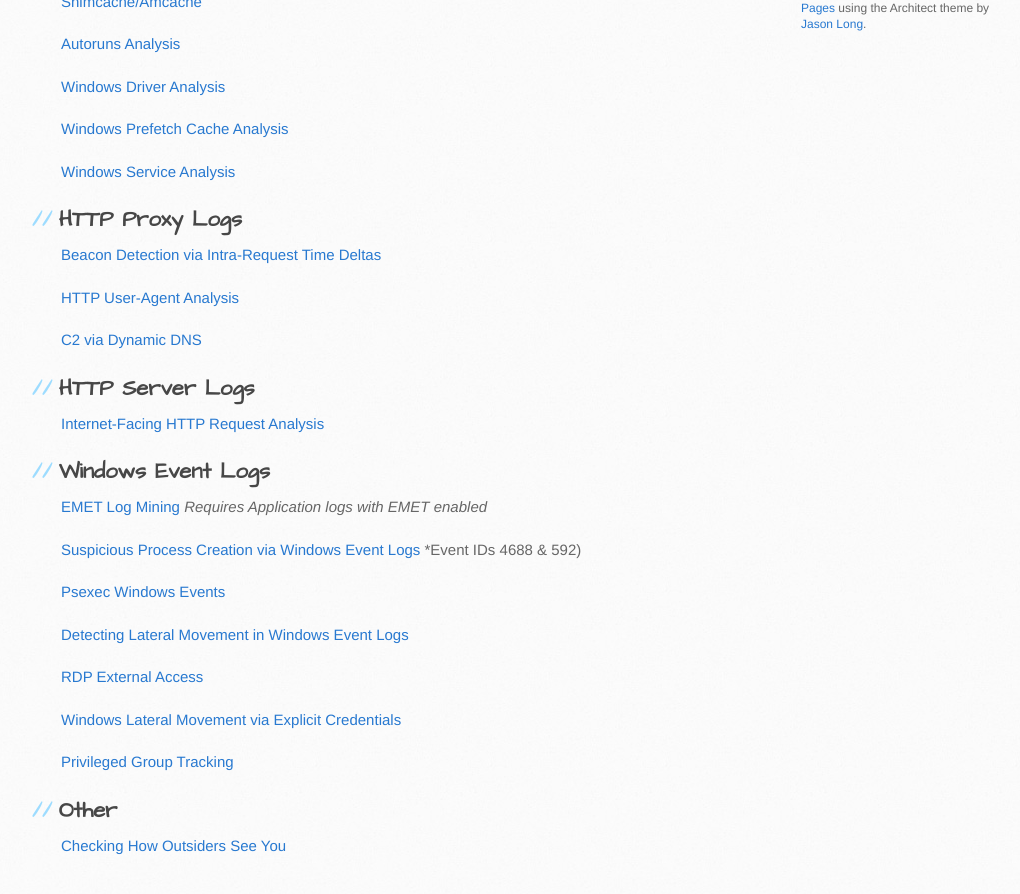
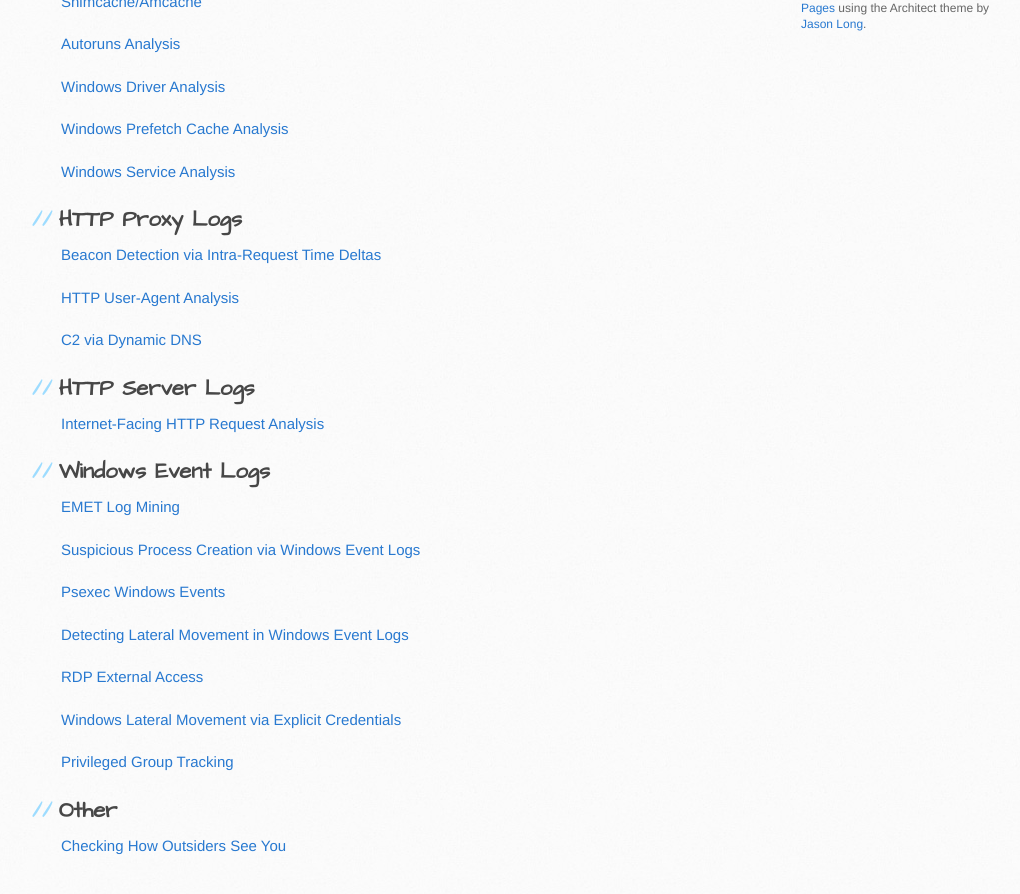
Before and after one commit to ThreatHuntingProject/ThreatHunting, a Jekyll site: the page built from index-by-data.md, in a window 1280 px wide and 900 px high, scrolled down 1110 px. Shown: the top 894 px of the window, without its empty margins (109-1129 px from the left). Built offline with Jekyll 4.4.1, drawn with Linux system fonts in a browser that asks for light colours.

Commit message:
Removed specific details about required Windows event IDs, since those will be in the procedures anyway

```diff
--- a/index-by-data.md
+++ b/index-by-data.md
@@ -49,9 +49,9 @@ permalink: "/data-index"
 
 ## Windows Event Logs
 
-[EMET Log Mining]({{ site.github.repository_url }}/blob/master/hunts/emet_log_mining.md) *Requires Application logs with EMET enabled*
+[EMET Log Mining]({{ site.github.repository_url }}/blob/master/hunts/emet_log_mining.md)
 
-[Suspicious Process Creation via Windows Event Logs]({{ site.github.repository_url }}/blob/master/hunts/suspicious_process_creation_via_windows_event_logs.md) *Event IDs 4688 & 592)
+[Suspicious Process Creation via Windows Event Logs]({{ site.github.repository_url }}/blob/master/hunts/suspicious_process_creation_via_windows_event_logs.md)
 
 [Psexec Windows Events]({{ site.github.repository_url }}/blob/master/hunts/psexec-windows-events.md)
 
```
